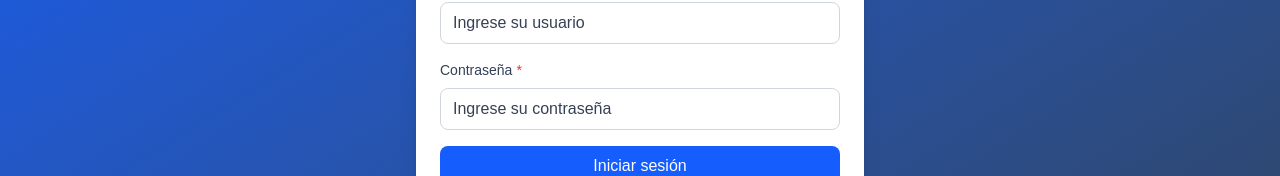
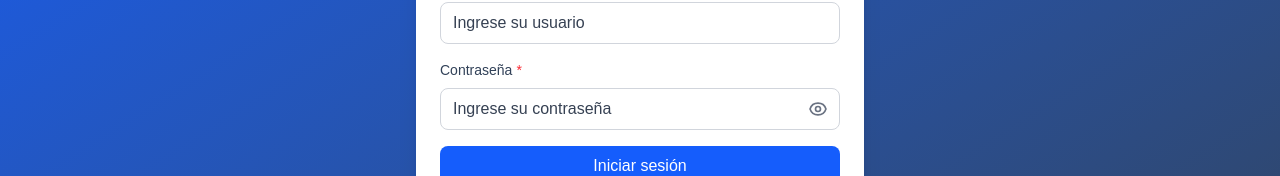
Before and after one commit to beluuux3/sistcasacomunal, a Next.js app: page /login in a window 1280 px wide. Shown: the part 338-514 px from the top of the page. Built offline with nearby package versions, Linux system fonts and the light colour scheme.

Commit message:
password view

```diff
--- a/src/app/login/page.js
+++ b/src/app/login/page.js
@@ -11,6 +11,7 @@
 export default function LoginPage() {
   const [username, setUsername] = useState("");
   const [contraseña, setContraseña] = useState("");
+  const [mostrarContraseña, setMostrarContraseña] = useState(false);
   const [localError, setLocalError] = useState("");
   const [validationErrors, setValidationErrors] = useState({});
 
@@ -86,13 +87,33 @@
 
           <Input
             label="Contraseña"
-            type="password"
+            type={mostrarContraseña ? "text" : "password"}
             placeholder="Ingrese su contraseña"
             value={contraseña}
             onChange={(e) => setContraseña(e.target.value)}
             error={validationErrors.contraseña}
             required
             disabled={isLoading}
+            rightElement={
+              <button
+                type="button"
+                onClick={() => setMostrarContraseña((v) => !v)}
+                className="text-gray-500 hover:text-gray-700 focus:outline-none"
+                tabIndex={-1}
+                aria-label={mostrarContraseña ? "Ocultar contraseña" : "Mostrar contraseña"}
+              >
+                {mostrarContraseña ? (
+                  <svg xmlns="http://www.w3.org/2000/svg" className="h-5 w-5" fill="none" viewBox="0 0 24 24" stroke="currentColor">
+                    <path strokeLinecap="round" strokeLinejoin="round" strokeWidth={2} d="M13.875 18.825A10.05 10.05 0 0112 19c-4.478 0-8.268-2.943-9.543-7a9.97 9.97 0 011.563-3.029m5.858.908a3 3 0 114.243 4.243M9.878 9.878l4.242 4.242M9.88 9.88l-3.29-3.29m7.532 7.532l3.29 3.29M3 3l3.59 3.59m0 0A9.953 9.953 0 0112 5c4.478 0 8.268 2.943 9.543 7a10.025 10.025 0 01-4.132 5.411m0 0L21 21" />
+                  </svg>
+                ) : (
+                  <svg xmlns="http://www.w3.org/2000/svg" className="h-5 w-5" fill="none" viewBox="0 0 24 24" stroke="currentColor">
+                    <path strokeLinecap="round" strokeLinejoin="round" strokeWidth={2} d="M15 12a3 3 0 11-6 0 3 3 0 016 0z" />
+                    <path strokeLinecap="round" strokeLinejoin="round" strokeWidth={2} d="M2.458 12C3.732 7.943 7.523 5 12 5c4.478 0 8.268 2.943 9.542 7-1.274 4.057-5.064 7-9.542 7-4.477 0-8.268-2.943-9.542-7z" />
+                  </svg>
+                )}
+              </button>
+            }
           />
 
           <Button
--- a/src/components/ui/Input.jsx
+++ b/src/components/ui/Input.jsx
@@ -3,12 +3,14 @@
   error,
   className = "",
   required = false,
+  rightElement,
   ...props
 }) {
   const baseStyles =
     "w-full px-3 py-2 border border-gray-300 rounded-lg focus:outline-none focus:ring-2 focus:ring-blue-500 focus:border-transparent placeholder:text-gray-700 text-gray-900";
 
   const errorStyles = error ? "border-red-500 focus:ring-red-500" : "";
+  const paddingRight = rightElement ? "pr-10" : "";
 
   return (
     <div className="w-full">
@@ -18,10 +20,17 @@
           {required && <span className="text-red-500 ml-1">*</span>}
         </label>
       )}
-      <input
-        className={`${baseStyles} ${errorStyles} ${className}`}
-        {...props}
-      />
+      <div className="relative">
+        <input
+          className={`${baseStyles} ${errorStyles} ${paddingRight} ${className}`}
+          {...props}
+        />
+        {rightElement && (
+          <div className="absolute inset-y-0 right-0 flex items-center pr-3">
+            {rightElement}
+          </div>
+        )}
+      </div>
       {error && <p className="mt-1 text-sm text-red-500">{error}</p>}
     </div>
   );
```
